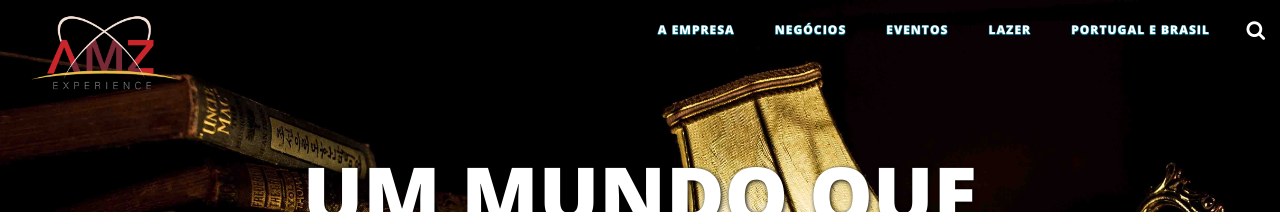
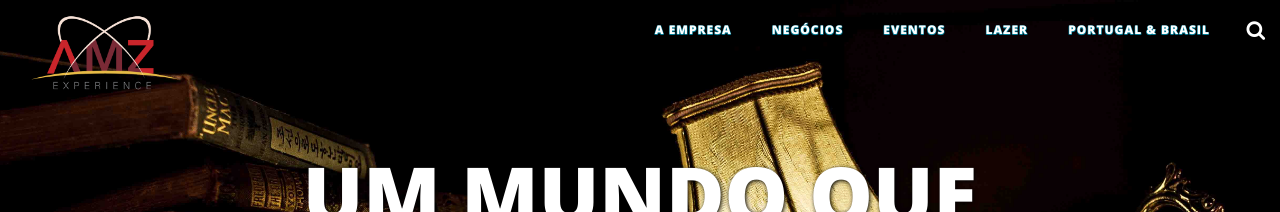
Before and after one commit to amztravel/amztravel.github.io, a Jekyll site: the page built from journal/index.html, in a window 1280 px wide and 900 px high. Shown: the top 212 px of the window. Built offline with Jekyll 4.4.1, drawn with Linux system fonts in a browser that asks for light colours; nearby versions of some CDN libraries; the list of posts is cut into pages by our own code.

Commit message:
Alteração Menu
Alteração Menu - 07-03

```diff
--- a/_config.yml
+++ b/_config.yml
@@ -37,7 +37,7 @@ nav:
   - NEGÓCIOS: "http://amztravel.us/journal/"
   - EVENTOS: "http://amztravel.us/about/"
   - LAZER: "http://amztravel.us/about/"
-  - PORTUGAL E BRASIL: "http://amztravel.us/about/"
+  - PORTUGAL & BRASIL: "http://amztravel.us/about/"
 
 # All translation keys
 translations:
```
